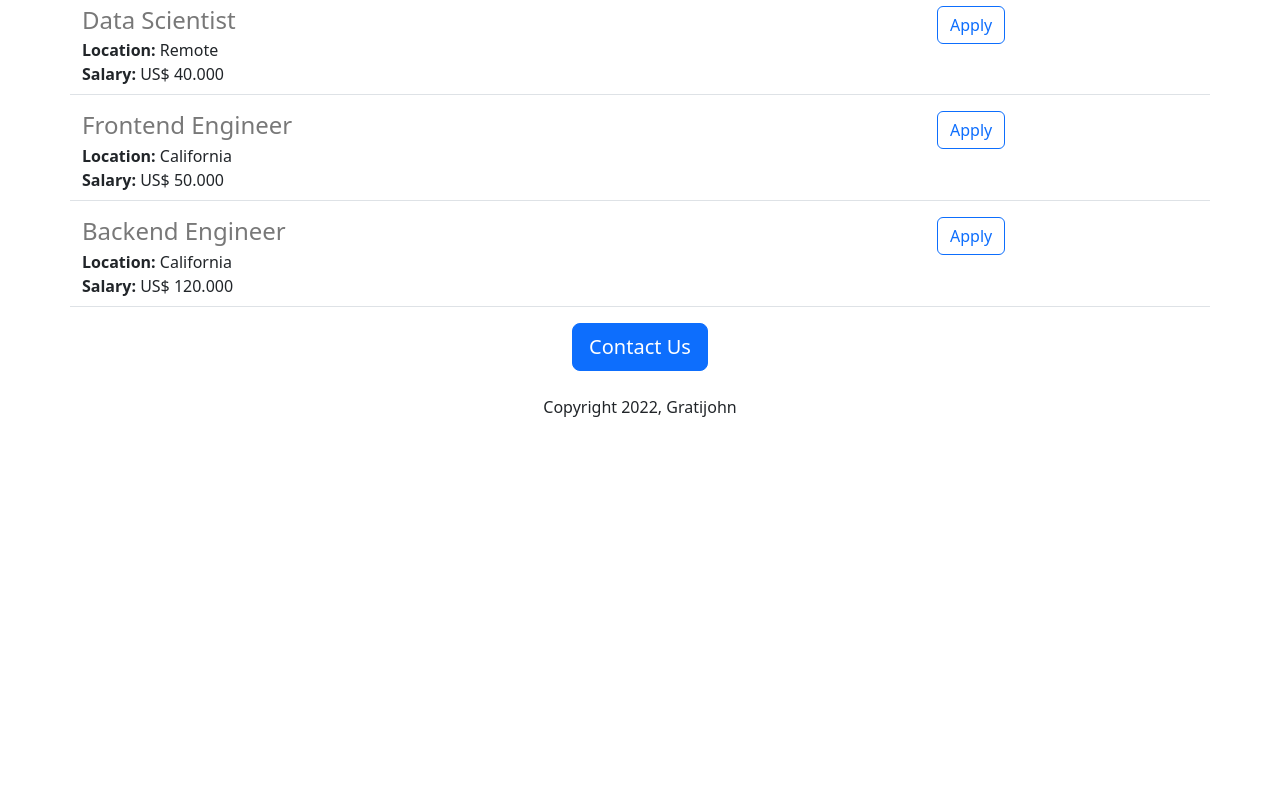
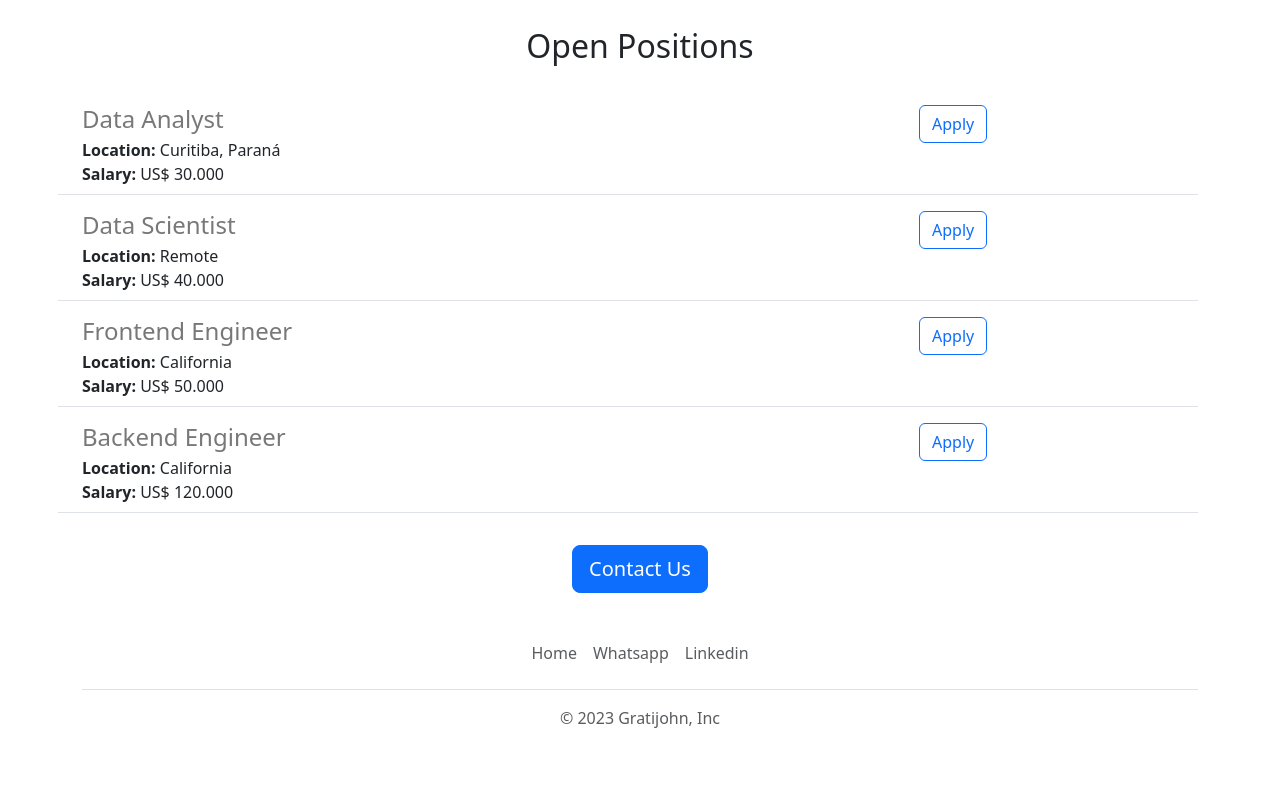
Before and after one commit to johnhypnosisbr/jovian-careers-website, a Flask app: page / in a window 1280 px wide. Shown: the part 839-1625 px from the top of the page. Before the commit the page ends 1256 px from the top, so only its background shows below. Run offline with Flask 2, Linux system fonts and the light colour scheme.

Commit message:
functional and aesthetic improvements

```diff
--- /dev/null
+++ b/templates/footer.html
@@ -0,0 +1,10 @@
+<div class="container">
+  <footer class="py-3 my-4">
+    <ul class="nav justify-content-center border-bottom pb-3 mb-3">
+      <li class="nav-item"><a href="https://www.youtube.com/@johngodoy2929/videos" class="nav-link px-2 text-muted">Home</a></li>
+      <li class="nav-item"><a href="https://api.whatsapp.com/send/?phone=5541991814154" class="nav-link px-2 text-muted">Whatsapp</a></li>
+      <li class="nav-item"><a href="https://www.linkedin.com/in/johnjosephgodoy/" class="nav-link px-2 text-muted">Linkedin</a></li>
+    </ul>
+    <p class="text-center text-muted">&copy; 2023 Gratijohn, Inc</p>
+  </footer>
+</div>
--- a/templates/home.html
+++ b/templates/home.html
@@ -9,19 +9,26 @@
         height: 360px;
         width: 100%;
         object-fit: cover;
+        margin-bottom:16px;
       }
     </style>
     <title>Jovian Careers</title>
       <link rel="icon" type="image/png" href="konoha.png"/>
   </head>
   <body>
+    {% include "nav.html" %}
+    <img class="img-fluid" id="banner" src="https://jovian-careers-website-1.johnhypnosisbr.repl.co/static/banner.jpg" >
     <div class="container">
-    <h1 class="text-center mt-2 mb-4">{{company_name}} Careers</h1>
-    <img class="img-fluid" id="banner" src="https://jovian-careers-website-1.johnhypnosisbr.repl.co/static/banner.jpg" >
-    <h2 class="text-center mt-2 mb-4">Your #1 source of fulfillment</h2>
-    <p class="lead">
+      <h1 class="text-center mt-2 mb-4">{{company_name}} Careers</h1>
+      <div class="row" style:"margin-bottom:16px;">
+        <div class="col-md-6">
+      <p class="lead">
       Lorem ipsum dolor sit amet, consectetur adipiscing elit. Donec id suscipit dui. Aliquam a tortor vestibulum, euismod libero nec, fringilla massa. Integer fermentum viverra sem ut volutpat. Ut at convallis justo, a dapibus justo. Quisque et justo sit amet diam suscipit interdum vitae vel lorem. Nunc ornare mauris scelerisque auctor placerat. Nullam a faucibus nisi. Duis a fringilla diam, et porttitor lorem. Suspendisse quis bibendum lorem, eu maximus est. Etiam vitae lorem auctor, pretium nisi sit amet, hendrerit sem. Duis nec libero quis leo ultrices faucibus scelerisque ac arcu.
-        </p>
+      </p>
+        </div>
+        <div class="d-none d-md-block col-md-6">
+        <img src="/static/people.jpg" style="height:320px;border-radius:4px;">
+        </div>
         <h2 class="text-center mt-2 mb-4">Open Positions</h2>
         <p>
           {% for job in jobs %}
@@ -29,8 +36,8 @@
           {% endfor %}
         </p>
       <div class="text-center">
-        <button class="btn btn-primary btn-lg">Contact Us</button>
-        <p class="mt-4">Copyright 2022, Gratijohn</p>
+        <a href="mailto:me@gratijohn.ai?subject=Question%20about%20Job%20Openings&body=Your%20name%3A%20%3Cname%20here%3E%0D%0A%0D%0AYour%20question%3A%20%3Cquestion%20here%3E" class="btn btn-primary btn-lg">Contact Us</a>
       </div>
+      {% include "footer.html" %}
   </body>
 </html>
--- a/templates/jobitem.html
+++ b/templates/jobitem.html
@@ -12,7 +12,7 @@
     </div>
     {% endif %}
   </div>
-  <div class="col-3">
-  <button type="button" class="btn btn-outline-primary">Apply</button>
+  <div class="col-2 padding-right:16px">
+  <a href="mailto:hello@gratijohn.ai?subject=Application for {{job['title']}}" type="button" class="btn btn-outline-primary float-right align-middle">Apply</a>
   </div>
  </div>
--- /dev/null
+++ b/templates/nav.html
@@ -0,0 +1,9 @@
+<nav class="navbar shadow-sm fixed-top bg-white">
+  <div class="container-fluid">
+    <a class="navbar-brand" href="#">
+      <img src="/static/konoha.png" alt="Logo" width="30" height="24" class="d-inline-block align-text-top">
+      Gratijohn
+    </a>
+  </div>
+</nav>
+<div style="height:56px"></div>
```
Also changed, not shown: static/konoha.png (renamed from templates/konoha.png), 1 other file.
